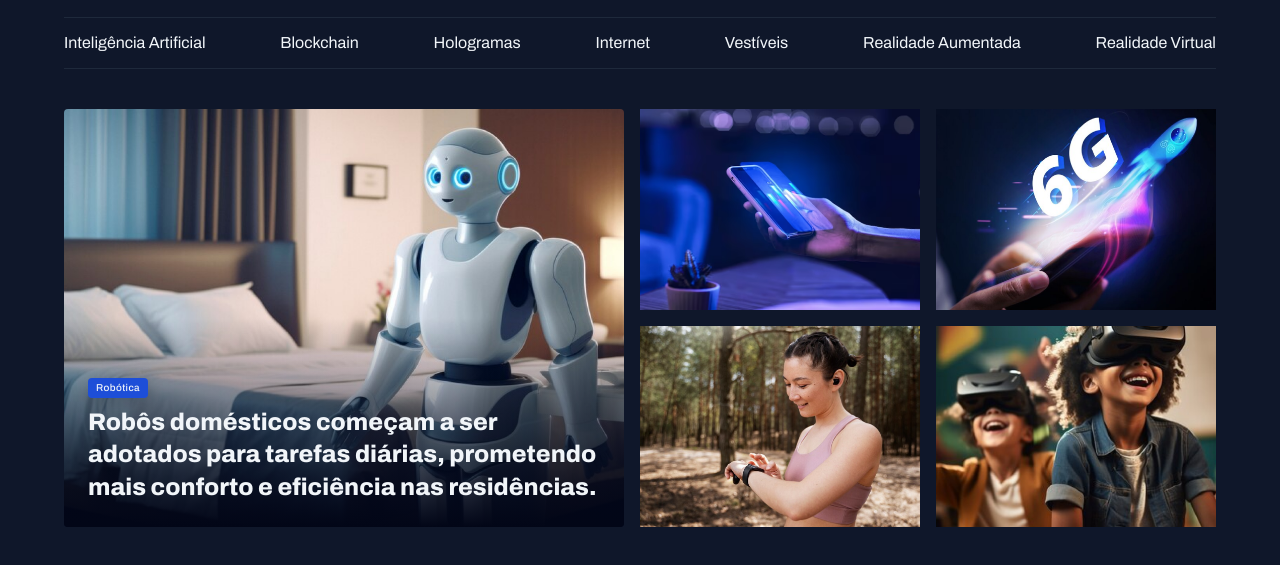
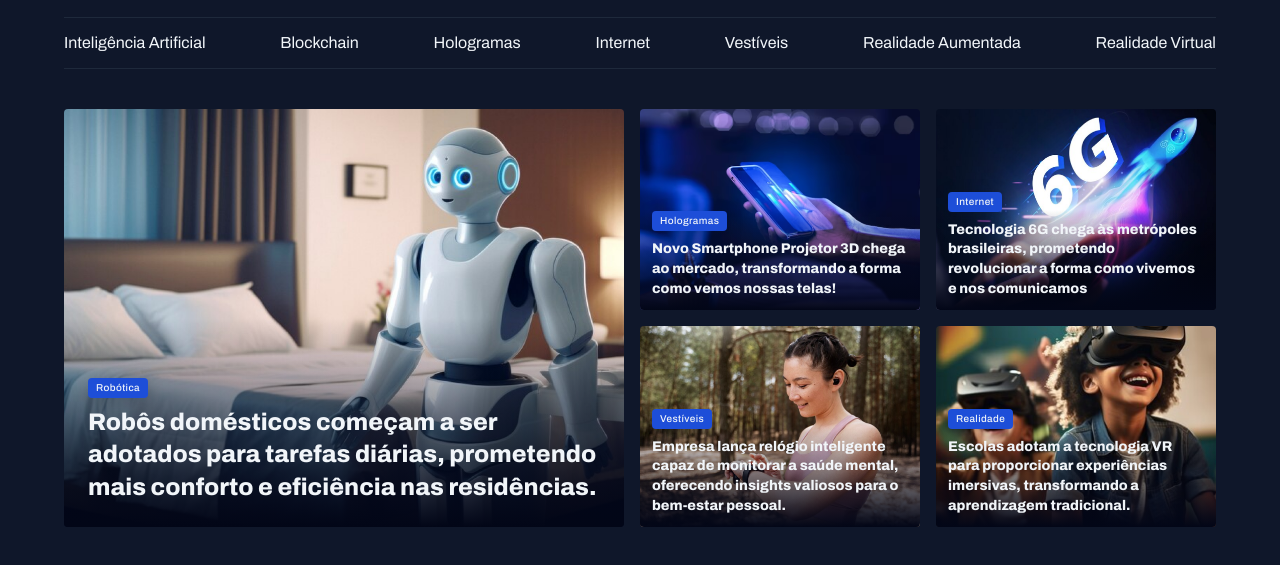
Before and after one commit to MarcosHHOshiro/projeto-portal-de-noticias, a plain HTML site: page index.html in a window 1280 px wide. Shown: the part 75-640 px from the top of the page. Drawn offline with Linux system fonts and the light colour scheme; a web font is replaced by a local one.

Commit message:
finalizando a seção

```diff
--- a/index.html
+++ b/index.html
@@ -52,24 +52,50 @@
 
                 <figcaption>
                     <span class="content-tag">Robótica</span>
-                    <h2 class="text-2xl">Robôs domésticos começam a ser adotados para tarefas diárias, prometendo mais conforto e
+                    <h2 class="text-2xl">Robôs domésticos começam a ser adotados para tarefas diárias, prometendo mais
+                        conforto e
                         eficiência nas residências.</h2>
                 </figcaption>
             </figure>
 
             <div class="grid grid-cols-2 gap-16">
-                <div>
+                <figure class="card">
                     <img src="assets/images/Image 02.png" alt="">
-                </div>
-                <div>
+
+                    <figcaption>
+                        <span class="content-tag">Hologramas</span>
+                        <h2 class="text-lg">Novo Smartphone Projetor 3D chega ao mercado, transformando a forma como
+                            vemos nossas telas!</h2>
+                    </figcaption>
+                </figure>
+
+                <figure class="card">
                     <img src="assets/images/Image 03.png" alt="">
-                </div>
-                <div>
+
+                    <figcaption >
+                        <span class="content-tag">Internet</span>
+                        <h2 class="text-lg">Tecnologia 6G chega às metrópoles brasileiras, prometendo revolucionar a
+                            forma como vivemos e nos comunicamos</h2>
+                    </figcaption>
+                </figure>
+
+                <figure class="card">
                     <img src="assets/images/Image 04.png" alt="">
-                </div>
-                <div>
+                    <figcaption>
+                        <span class="content-tag">Vestíveis</span>
+                        <h2 class="text-lg">Empresa lança relógio inteligente capaz de monitorar a saúde mental,
+                            oferecendo insights valiosos para o bem-estar pessoal.</h2>
+                    </figcaption>
+                </figure>
+
+                <figure class="card">
                     <img src="assets/images/Image 05.png" alt="">
-                </div>
+                    <figcaption>
+                        <span class="content-tag">Realidade</span>
+                        <h2 class="text-lg">Escolas adotam a tecnologia VR para proporcionar experiências imersivas,
+                            transformando a aprendizagem tradicional.</h2>
+                    </figcaption>
+                </figure>
             </div>
         </section>
     </main>
--- a/styles/sections.css
+++ b/styles/sections.css
@@ -27,6 +27,10 @@
 
             padding: 24px;
 
+            &:has(.text-lg){
+                padding: 12px;
+            }
+
             h2 {
                 margin-top: 8px;
             }
```
